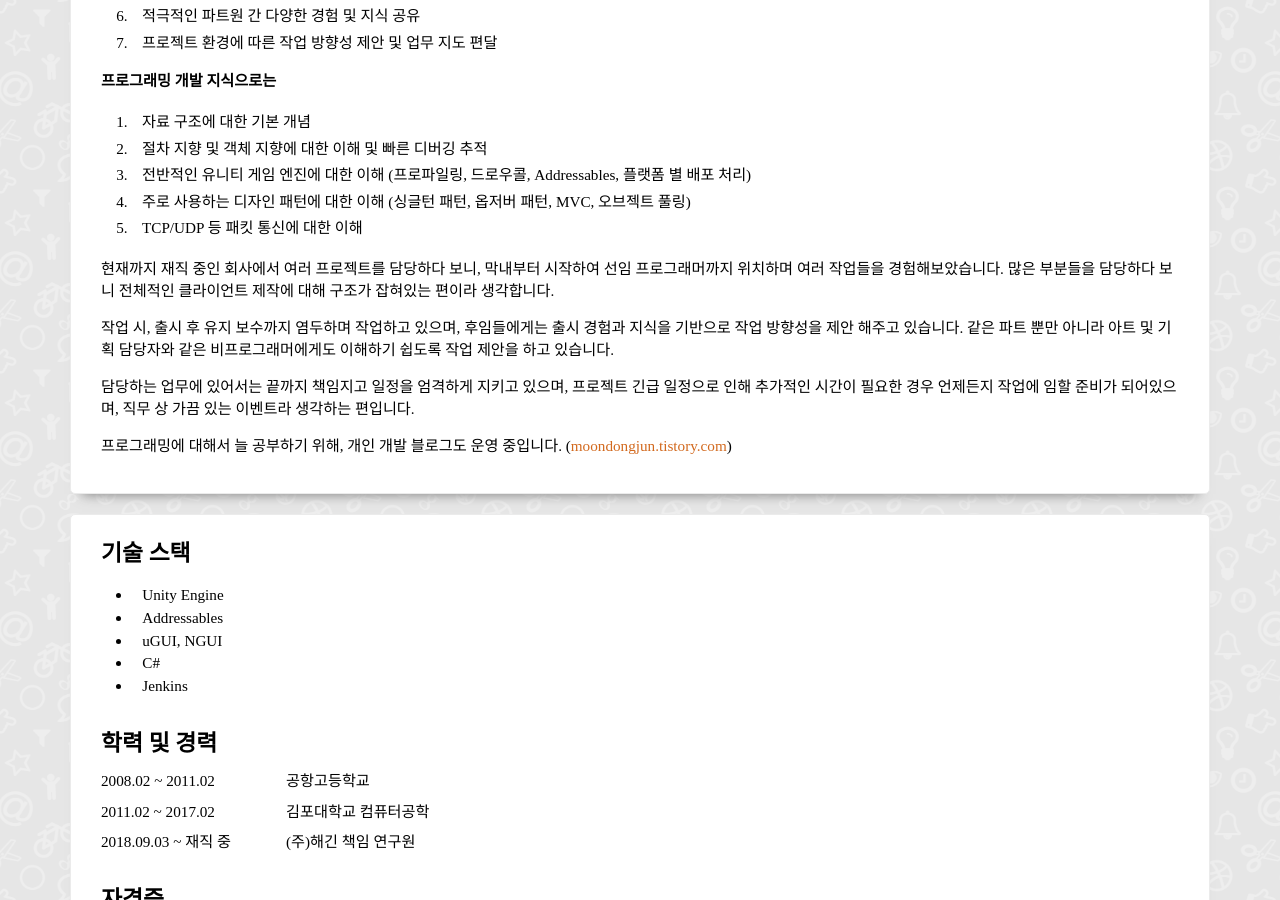
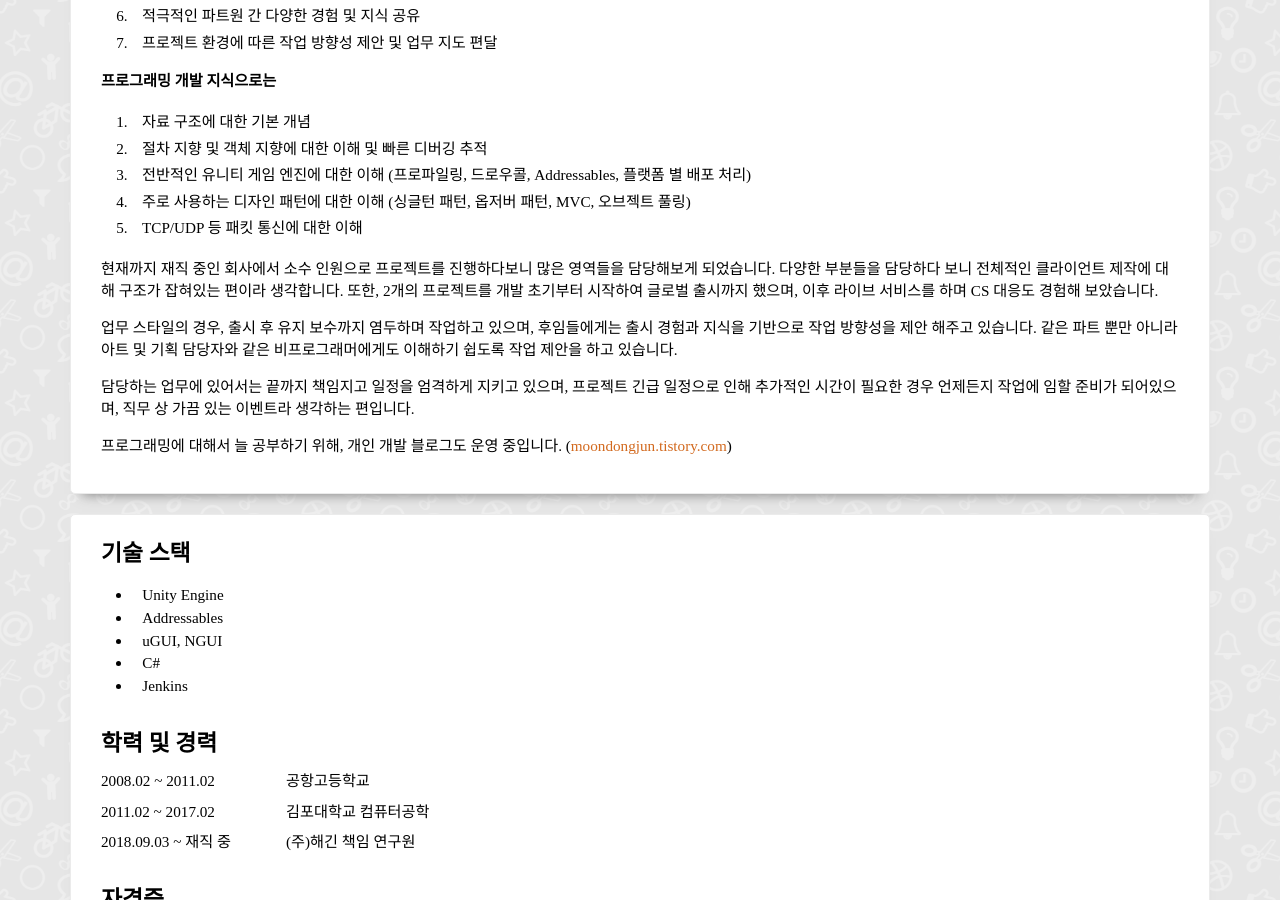
Before and after one commit to MDJ0126/Resume, a Jekyll site: the page built from index.html, in a window 1280 px wide and 900 px high, scrolled down 918 px. Built offline with Jekyll 4.4.1, drawn with Linux system fonts in a browser that asks for light colours; some web fonts are replaced.

Commit message:
자기 소개 수정

```diff
--- a/_resume/aboutme_md.md
+++ b/_resume/aboutme_md.md
@@ -18,9 +18,9 @@
 4. 주로 사용하는 디자인 패턴에 대한 이해 (싱글턴 패턴, 옵저버 패턴, MVC, 오브젝트 풀링)
 5. TCP/UDP 등 패킷 통신에 대한 이해
 
-현재까지 재직 중인 회사에서 여러 프로젝트를 담당하다 보니, 막내부터 시작하여 선임 프로그래머까지 위치하며 여러 작업들을 경험해보았습니다. 많은 부분들을 담당하다 보니 전체적인 클라이언트 제작에 대해 구조가 잡혀있는 편이라 생각합니다.
+현재까지 재직 중인 회사에서 소수 인원으로 프로젝트를 진행하다보니 많은 영역들을 담당해보게 되었습니다. 다양한 부분들을 담당하다 보니 전체적인 클라이언트 제작에 대해 구조가 잡혀있는 편이라 생각합니다. 또한, 2개의 프로젝트를 개발 초기부터 시작하여 글로벌 출시까지 했으며, 이후 라이브 서비스를 하며 CS 대응도 경험해 보았습니다.
 
-작업 시, 출시 후 유지 보수까지 염두하며 작업하고 있으며, 후임들에게는 출시 경험과 지식을 기반으로 작업 방향성을 제안 해주고 있습니다. 같은 파트 뿐만 아니라 아트 및 기획 담당자와 같은 비프로그래머에게도 이해하기 쉽도록 작업 제안을 하고 있습니다.
+업무 스타일의 경우, 출시 후 유지 보수까지 염두하며 작업하고 있으며, 후임들에게는 출시 경험과 지식을 기반으로 작업 방향성을 제안 해주고 있습니다. 같은 파트 뿐만 아니라 아트 및 기획 담당자와 같은 비프로그래머에게도 이해하기 쉽도록 작업 제안을 하고 있습니다.
 
 담당하는 업무에 있어서는 끝까지 책임지고 일정을 엄격하게 지키고 있으며, 프로젝트 긴급 일정으로 인해 추가적인 시간이 필요한 경우 언제든지 작업에 임할 준비가 되어있으며, 직무 상 가끔 있는 이벤트라 생각하는 편입니다.
 
```
